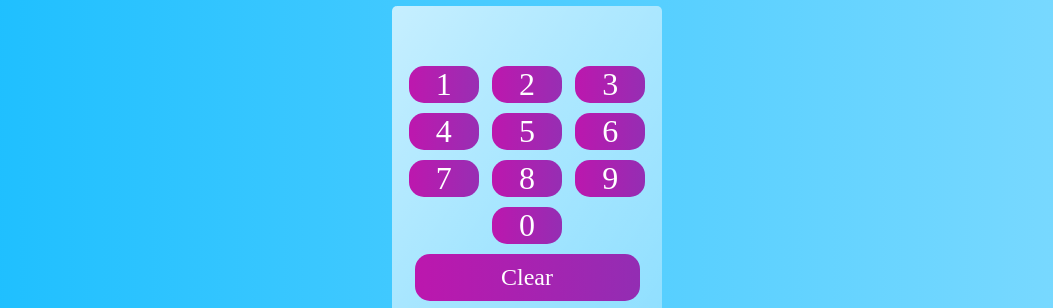
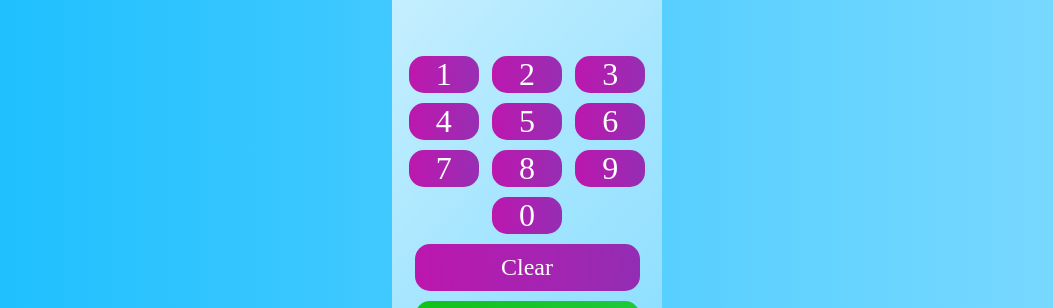
Before and after one commit to Emi-vas/Calcool-Tel, a plain HTML site: page index.html in a window 1280 px wide. Shown: the part 109-417 px from the top of the page, without its empty margins (113-1166 px from the left). Drawn offline with Linux system fonts and the light colour scheme.

Commit message:
plus de marge

```diff
--- a/style.css
+++ b/style.css
@@ -16,8 +16,7 @@ main p {
     margin: 0;
 }
 .bleu {
-    padding-top: 10px;
-    padding-bottom: 80px;
+
     background: linear-gradient(to right, rgb(22, 189, 255), rgb(129, 219, 255));
 }
 
```
